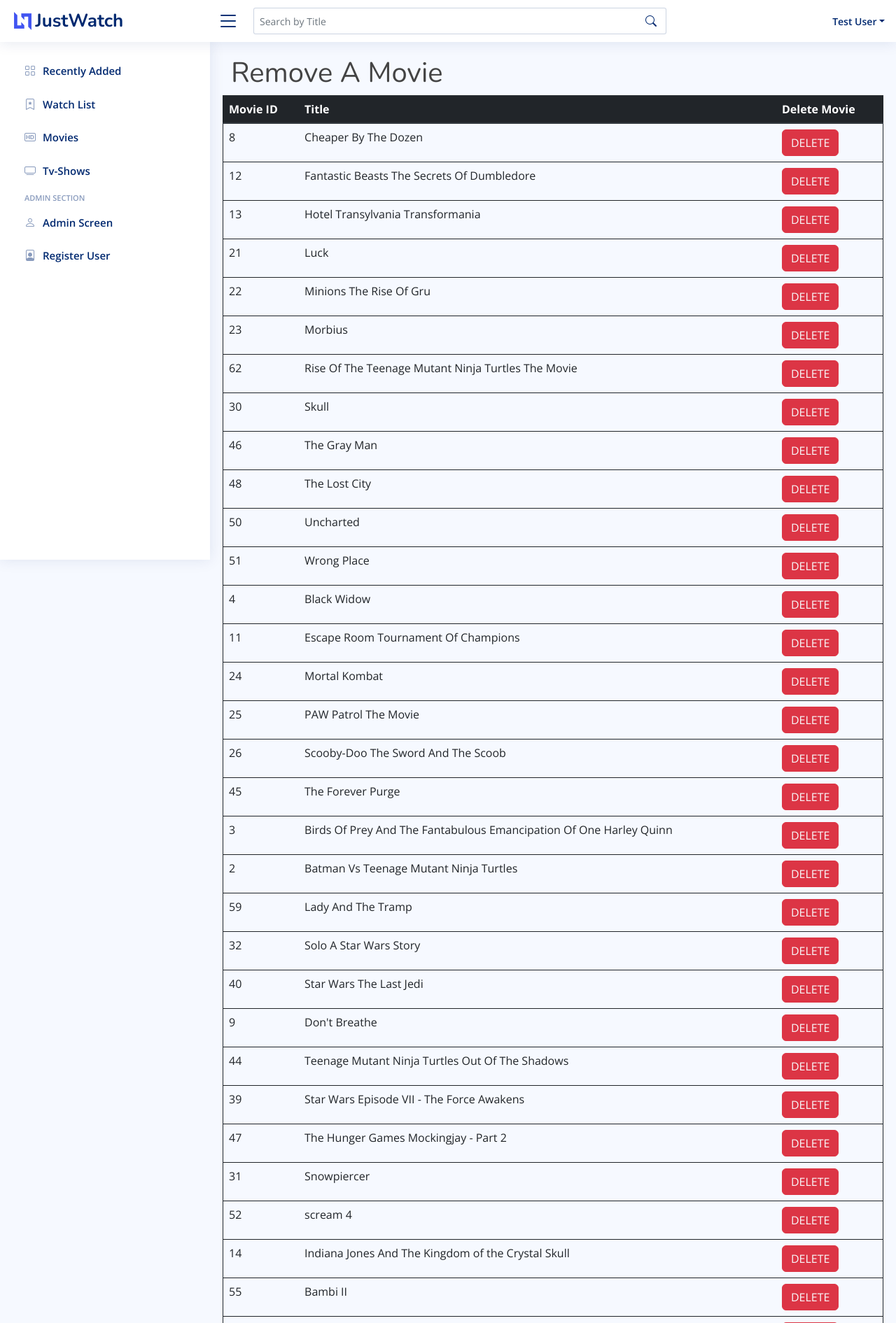
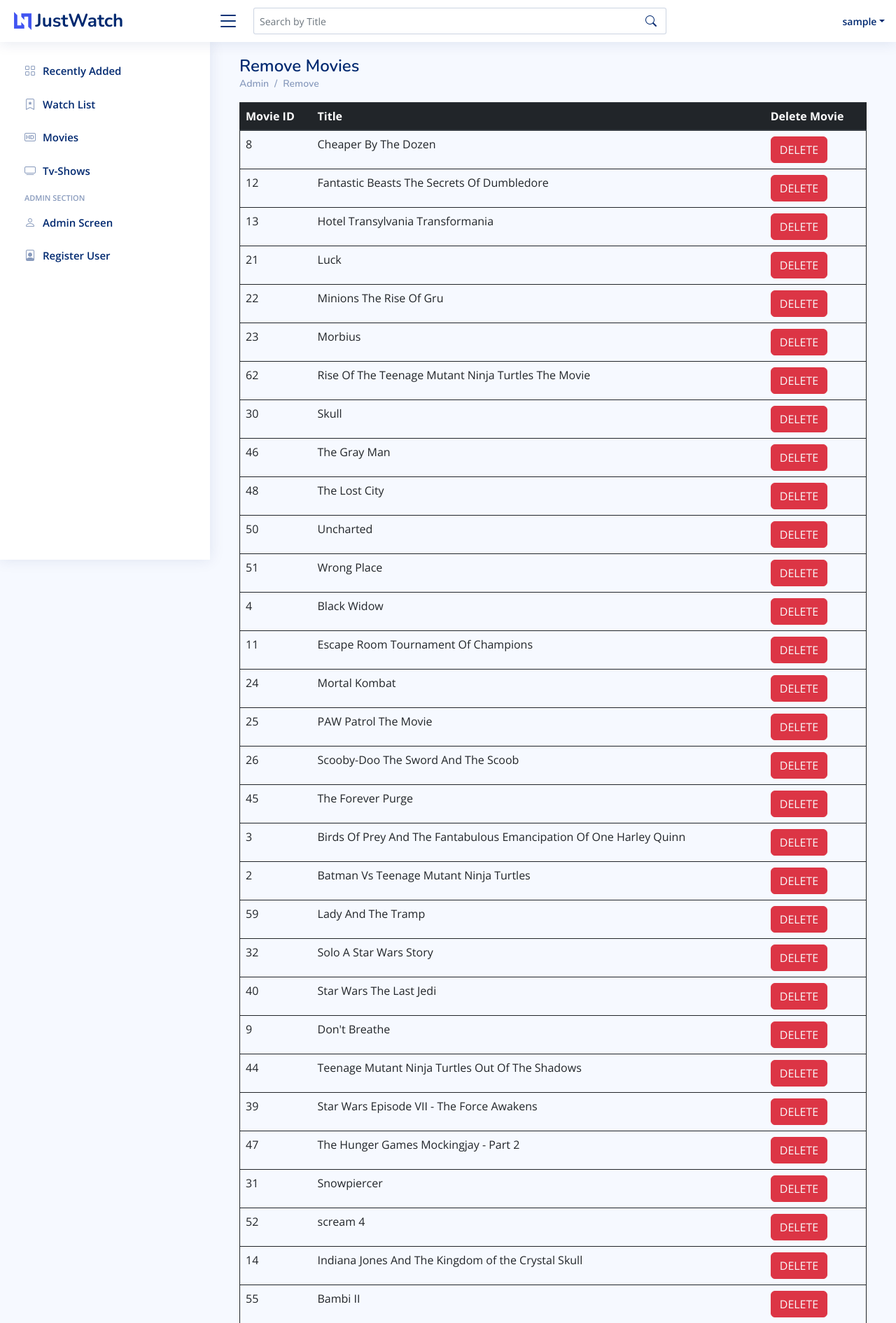
Before and after one commit to McRaeSoftware/JustWatch.php, a PHP site: page /View/removeMovie.php in a window 1280 px wide. Shown: the top 1891 px of the page at 70% size. Run offline with PHP 8.4, Linux system fonts and the light colour scheme; the visitor is signed in with stand-in values (Sample User, id 1); data comes from the database, SQL or seed files in the repository; a stand-in replaces the project's code that opens the database connection.

Commit message:
Crud pages face lift

```diff
--- a/View/accountManagement.php
+++ b/View/accountManagement.php
@@ -12,7 +12,9 @@
 <?php
 include '../Controller/session.php';
 include 'header.php';
-include 'navbar.php';
+include 'sidebar.php';
+// include 'navbar.php';
+
 ?>
 <!-- </head> -->
 <title>Account Management</title>
--- a/View/removeMovie.php
+++ b/View/removeMovie.php
@@ -10,10 +10,17 @@ if(isset($_SESSION['username']) && $_SESSION['admin'] === true)
 
 echo "
 <body>
-    <main id='main' class='main'>
-      <section class='section'>
-        <div class='row'>
-          <h1 class='primaryDark'>Remove A Movie</h1>
+<main id='main' class='main'>
+  <div class='container primaryDark'>
+  <div class='pagetitle'>
+    <h1>Remove Movies</h1>
+    <nav>
+      <ol class='breadcrumb'>
+        <li class='breadcrumb-item'><a href='adminNavigation.php'>Admin</a></li>
+        <li class='breadcrumb-item active'><a href='removeMovie.php'>Remove</a></li>
+      </ol>
+    </nav>
+  </div><!-- End Page Title -->
           ";
 
     echo "
@@ -56,6 +63,9 @@ echo "
       </table>
     </div>
   </div>
+  </div>
+</section>
+</main>
   ";
 
   include 'footer.php';
@@ -63,9 +73,7 @@ echo "
   include '../Controller/ajaxScript.php';
   include '../Controller/navControl.js';
 echo "
-        </div>
-      </section>
-  </main>
+
 </body>
 ";
 }
--- a/View/sidebar.php
+++ b/View/sidebar.php
@@ -3,7 +3,7 @@
   <header id="header" class="header fixed-top d-flex align-items-center">
     <!-- image and Justwatch title -->
     <div class="d-flex align-items-center justify-content-between">
-      <a href="index.php" class="logo d-flex align-items-center">
+      <a href="#" class="logo d-flex align-items-center">
         <img src="../assets/img/logo.png" alt="">
         <span class="d-none d-lg-block">JustWatch</span>
       </a>
@@ -22,14 +22,28 @@
       <ul class="d-flex align-items-center">
         <li class="nav-item dropdown pe-3">
           <a class="nav-link nav-profile d-flex align-items-center pe-0" href="#" data-bs-toggle="dropdown">
-            <span class="d-none d-md-block dropdown-toggle ps-2">Test User</span>
+            <?php
+            if(!isset($_SESSION['username'])){
+            }
+              else{
+              echo  "<span class='d-none d-md-block dropdown-toggle ps-2'>".$_SESSION['username']."</span>";
+            }
+           ?>
+            <!-- <span class="d-none d-md-block dropdown-toggle ps-2">Test User</span> -->
           </a><!-- End Profile -->
 
           <!-- User Dropdown -->
           <ul class="dropdown-menu dropdown-menu-end dropdown-menu-arrow profile">
             <li class="dropdown-header">
-              <h6>Test User</h6>
-              <span>Standard User</span>
+              <?php
+              if(!isset($_SESSION['admin == 1'])){
+                echo "<span>Standard User</span>";
+              }
+                else{
+                // echo  "<span class='d-none d-md-block dropdown-toggle ps-2'>".$_SESSION['username']."</span>";
+                echo "<span>Admin User</span>";
+              }
+             ?>
             </li>
             <li>
               <hr class="dropdown-divider">
@@ -57,7 +71,6 @@
 
       </ul>
     </nav><!-- End Icons Navigation -->
-
   </header><!-- End Header -->
 
   <!-- =================================== Sidebar ========================================== -->
```
Also changed, not shown: View/insertMovie.php (+13 -5 lines), View/updateMovies.php (+22 -12 lines).
